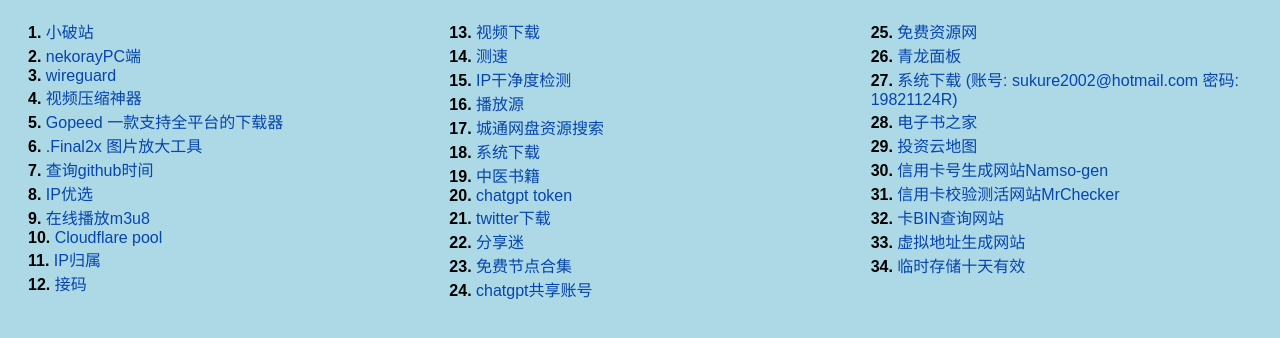
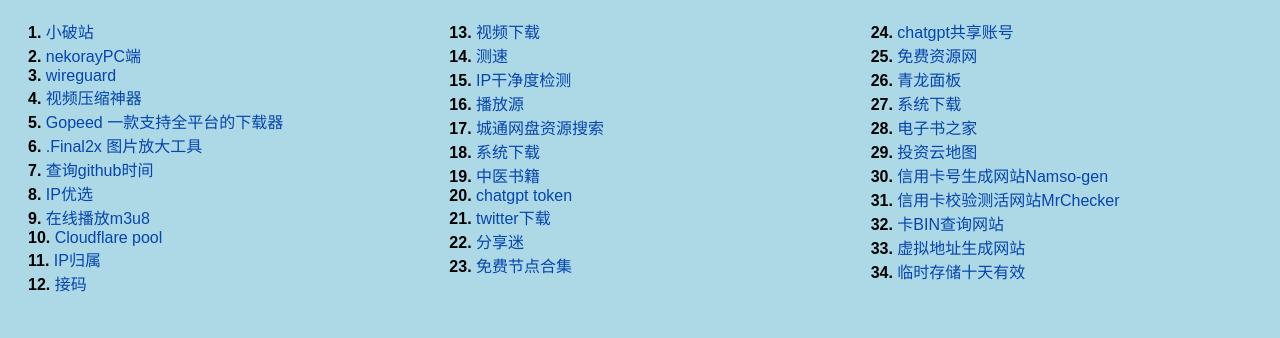
Before and after one commit to Limkon/Bookmarks.github.io, a plain HTML site: page index.html in a window 1280 px wide. Shown: the part 70-408 px from the top of the page. Drawn offline with Linux system fonts and the light colour scheme.

Commit message:
Update index.html

```diff
--- a/index.html
+++ b/index.html
@@ -60,7 +60,7 @@
         <li><a href="https://chat-shared3.zhile.io/shared.html?v=2" target="_blank">chatgpt共享账号</a></li>
         <li><a href="https://www.freeaday.com/" target="_blank">免费资源网</a></li>
         <li><a href="https://lon-kjt5.onrender.com/crontab" target="_blank">青龙面板</a></li>
-        <li><a href="https://next.itellyou.cn/Original/" target="_blank">系统下载 (账号: sukure2002@hotmail.com 密码: 19821124R)</a></li>
+        <li><a href="https://next.itellyou.cn/Original/" target="_blank">系统下载</a></li>
         <li><a href="https://honeypdf.com/index.html" target="_blank">电子书之家</a></li>
         <li><a href="http://new.tzymap.com/#/" target="_blank">投资云地图</a></li>
         <li><a href="https://namso-gen.com/" target="_blank">信用卡号生成网站Namso-gen</a></li>
```
